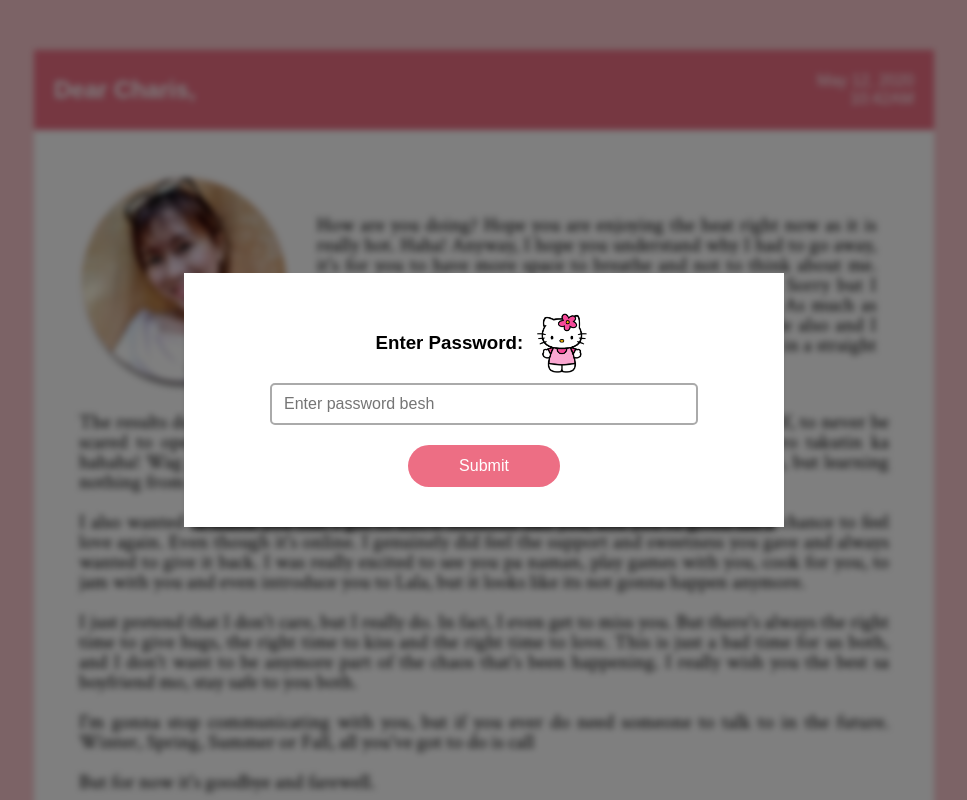
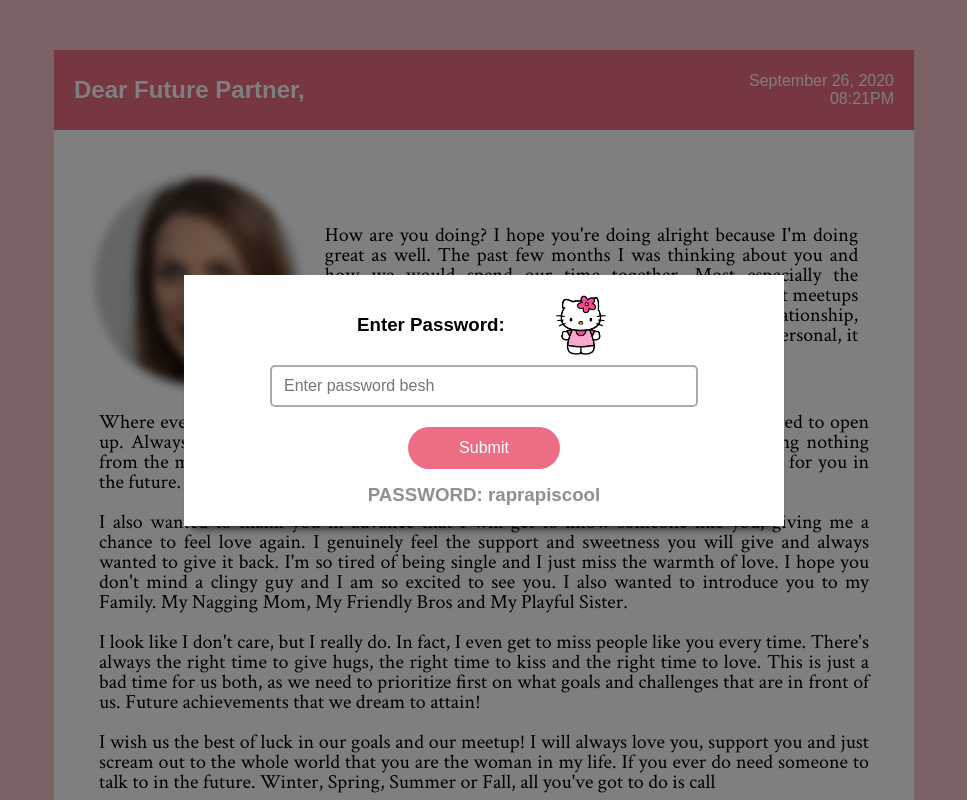
Before and after one commit to rapsamaniego27/love-letter, a website: page index.html in a window 1280 px wide. Shown: the top 800 px of the page, without its empty margins (156-1123 px from the left). Drawn offline with Linux system fonts and the light colour scheme; a web font is replaced by a local one.

Commit message:
revamped from charis farewell letter

```diff
--- a/index.html
+++ b/index.html
@@ -6,10 +6,15 @@
   <meta http-equiv="X-UA-Compatible" content="ie=edge">
 
 
-  <meta name="og:title" property="og:title" content="My Custom Title">
-  <meta name="description" content="My Custom Description">
+  <meta name="og:title" property="og:title" content="A Love Letter">
+  <meta name="description" content="A love letter for someone I would meet in the future.">
+  <meta property="og:image" content="#">
+  <meta property="og:url" content="#">
 
-  <title>Farewell Charis!</title>
+
+  <link rel="shortcut icon" href="#">
+
+  <title>A Love Letter</title>
 
   <!-- Row Styles -->
   <link rel="stylesheet" href="dist/style.min.css">
@@ -36,69 +41,61 @@
           <span class="modal-form__message" id="formMessage"></span>
           <input class="btn btn-primary modal-form__submit" id="formSubmit" type="submit"></input>
         </form>
+        <h3 class="modal-password">PASSWORD: raprapiscool</h3>
       </div>
     </div>
     <div id="main">
       <!-- Row Letter Container -->
-      <div class="letter-container letter--blur" id="letterContainer">
+      <div class="letter-container " id="letterContainer">
 
         <!-- Row Letter -->
         <div class="letter">
           <div class="letter-header">
-            <h2 class="letter-header__title">Dear Charis,</h2>
+            <h2 class="letter-header__title">Dear Future Partner,</h2>
             <div class="letter-header__date-container">
-              <span class="letter-header__date">May 12, 2020</span>
-              <span class="letter-header__time">10:42AM</span>
+              <span class="letter-header__date">September 26, 2020</span>
+              <span class="letter-header__time">08:21PM</span>
             </div>
           </div>
 
-          <div class="grid-container container__flex charis-parent mt-5">
-            <div class="col-lg3 col-md12 charis-container">
-              <div class="charis-img__container">
-                <img src="./images/charis.jpg" alt="Charis Bustamante" title="Charis Bustamante" class="charis-img">
+          <div class="grid-container container__flex girl-parent mt-5">
+            <div class="col-lg3 col-md12 girl-container">
+              <div class="girl-img__container">
+                <img src="./images/girl.jpg" alt="Random Girl" title="Random Girl" class="girl-img">
               </div>
             </div>
 
-            <div class="col-lg8 col-md12 charis-intro__container">
-              <p class="charis-intro">
-                How are you doing? Hope you are enjoying the heat right now as it is really hot. Haha! Anyway, I hope
-                you understand why I had to go away, it's for you to have more space to breathe and not to think about
-                me. This way, you'll get to think about your boyfriend more. Sorry but I really just respect people's
-                relationships. I do feel sad yes. As much as things are going wrong in your way, I'm partly responsible
-                also and I did my best to help you out just for you to decide on things in a straight line.
-
+            <div class="col-lg8 col-md12 girl-intro__container">
+              <p class="girl-intro">
+                How are you doing? I hope you're doing alright because I'm doing great as well. The past few months I was thinking about you and how we would spend our time together. Most especially the awkward places or situations on how we would meet. First meetups are always the fun to reminisce as we go further in our relationship, as it is the strong foundation of our love. Be it online or personal, it does not matter.
               </p>
             </div>
           </div>
 
-          <p class="charis-content-paragraph">
-            The results doesn't matter to me, what matters to me is that you learn to fight for yourself, to never be
-            scared to open up. Nakakahiya naman sa Instagram username mo courageouscha, pero takutin ka hahaha! Wag
-            ganun. Always have a positive mindset. Were gonna make a lot of mistakes, but learning nothing from the
-            mistake is the MISTAKE.
+          <p class="girl-content-paragraph">
+            Where ever you go, always remember is to learn to fight for yourself, to never be
+            scared to open up. Always have a positive mindset. Were gonna make a lot of mistakes, but learning nothing from the mistake is the MISTAKE. And if you ever need an extra hand, I will be here for you in the future.
             <br><br>
-            I also wanted to thank you that I got to know someone like you, and you've given me a chance to feel love
-            again. Even though it's online. I genuinely did feel the support and sweetness you gave and always wanted to
-            give it back. I was really excited to see you pa naman, play games with you, cook for you, to jam with you
-            and even introduce you to Lala, but it looks like its not gonna happen anymore.
+            I also wanted to thank you in advance that I will get to know someone like you, giving me a chance to feel love again. I genuinely feel the support and sweetness you will give and always wanted to
+            give it back. I'm so tired of being single and I just miss the warmth of love. I hope you don't mind a clingy guy and I am so excited to see you. I also wanted to introduce you to my Family. My Nagging Mom, My Friendly Bros and My Playful Sister.
             <br><br>
-            I just pretend that I don't care, but I really do. In fact, I even get to miss you.
-            But there's always the right time to give hugs, the right time to kiss and the right time to love.
-            This is just a bad time for us both, and I don't want to be anymore part of the chaos that's been happening.
-            I really wish you the best sa boyfriend mo, stay safe to you both.
+            I look like I don't care, but I really do. In fact, I even get to miss people like you every time.
+            There's always the right time to give hugs, the right time to kiss and the right time to love.
+            This is just a bad time for us both, as we need to prioritize first on what goals and challenges that are in front of us. Future achievements that we dream to attain!
             <br><br>
-            I'm gonna stop communicating with you, but if you ever do need someone to talk to in the future. Winter, Spring, Summer or Fall,
+            I wish us the best of luck in our goals and our meetup! I will always love you, support you and just scream out to the whole world that you are the woman in my life.
+            If you ever do need someone to talk to in the future. Winter, Spring, Summer or Fall,
             all you've got to do is call
             <br><br>
-            But for now it's goodbye and farewell.
+            But for now I understand why we need to be single, it is for us to establish ourselves and be ready for what is ahead of us!
 
           </p>
 
-          <div class="charis-content-end">
-           <p class="charis-close">
-              From your former babe and friend,
+          <div class="girl-content-end">
+           <p class="girl-close">
+              From your babe,
            </p>
-           <span class="charis-close__signature">
+           <span class="girl-close__signature">
              Rap Esteva
            </span>
           </div>
--- a/source/scss/4-layout/envelope.scss
+++ b/source/scss/4-layout/envelope.scss
@@ -1,15 +1,17 @@
 .envelope{
-  width:950px;
+  width:90%;
   height: 220px;
   background: $accent;
+  box-shadow: 0px -12px 8px -9px rgba(0,0,0,0.75);
   margin:0 auto;
   display:flex;
   justify-content:center;
   align-items:center;
 
   @media #{$device-md} {
-    width: 100%;
+    width: 95vw;
     margin: 0 auto;
+    height: 160px;
   }
 
   .envelope-message{
--- a/source/scss/4-layout/letter-container.scss
+++ b/source/scss/4-layout/letter-container.scss
@@ -1,5 +1,5 @@
 .letter-container{
-  width: 1020px;
+  max-width: 1020px;
   height:auto;
   margin: 50px auto;
   display:flex;
@@ -7,12 +7,12 @@
   flex-direction:column;
 
   .letter{
-    width:900px;
+    max-width:860px;
     margin:0 auto;
     background:$white;
 
    @media #{$device-md} {
-     width: 90%;
+     max-width:90vw;
      margin: 0 auto;
    }
 
@@ -24,7 +24,6 @@
   }
 
  @media #{$device-md} {
-   width: 90%;
-   margin: 0 auto;
+   margin: 15px auto;
  }
 }
--- a/source/scss/4-layout/letter.scss
+++ b/source/scss/4-layout/letter.scss
@@ -1,11 +1,11 @@
 .letter{
 
-  .charis-parent{
+  .girl-parent{
     justify-content:center;
     align-items:center;
   }
 
-  .charis-img__container{
+  .girl-img__container{
     position:relative;
     width:204px;
     height:204px;
@@ -14,6 +14,7 @@
     overflow:hidden;
     box-shadow: 0 8px 6px -6px black;
     margin:0 auto;
+    filter: blur(4px);
 
     @media #{$device-sm} {
        width:180px;
@@ -21,17 +22,17 @@
     }
   }
 
-  .charis-img{
+  .girl-img{
     width:100%;
     height:auto;
     object-fit:cover;
   }
 
-  .charis-intro{
+  .girl-intro{
     margin: 30px 20px 0 20px;
   }
 
-  .charis-content-paragraph{
+  .girl-content-paragraph{
     padding:30px 45px 0 45px;
 
     @media #{$device-md} {
@@ -40,16 +41,16 @@
     }
   }
 
-  .charis-content-end{
+  .girl-content-end{
     margin-right: 25px;
     margin-top: 40px;
     margin-bottom: 20px;
   }
-  .charis-close{
+  .girl-close{
     text-align:right;
   }
 
-  .charis-close__signature{
+  .girl-close__signature{
     text-align:right;
     display:block;
     font-family:$script;
--- a/source/scss/5-modules/modals.scss
+++ b/source/scss/5-modules/modals.scss
@@ -49,14 +49,21 @@
   overflow: auto;
   margin: 0 auto;
   box-shadow: 0 9px 9px -8px black;
-  padding: 40px 0;
+  padding: 20px 0;
   display: flex;
-  justify-content: center;
+  justify-content: space-around;
+  flex-direction: column;
 
   .modal-form{
       flex-direction: column;
       display:flex;
       align-items:center;
+  }
+
+  .modal-password{
+    text-align: center;
+    color:#909090;
+    margin-top:15px;
   }
 
   @media #{$device-sm} {
```
Also changed, not shown: README.md, dist/style.min.css, images/charis.jpg (deleted), images/girl.jpg (added), images/thumbnail.JPG (added).
